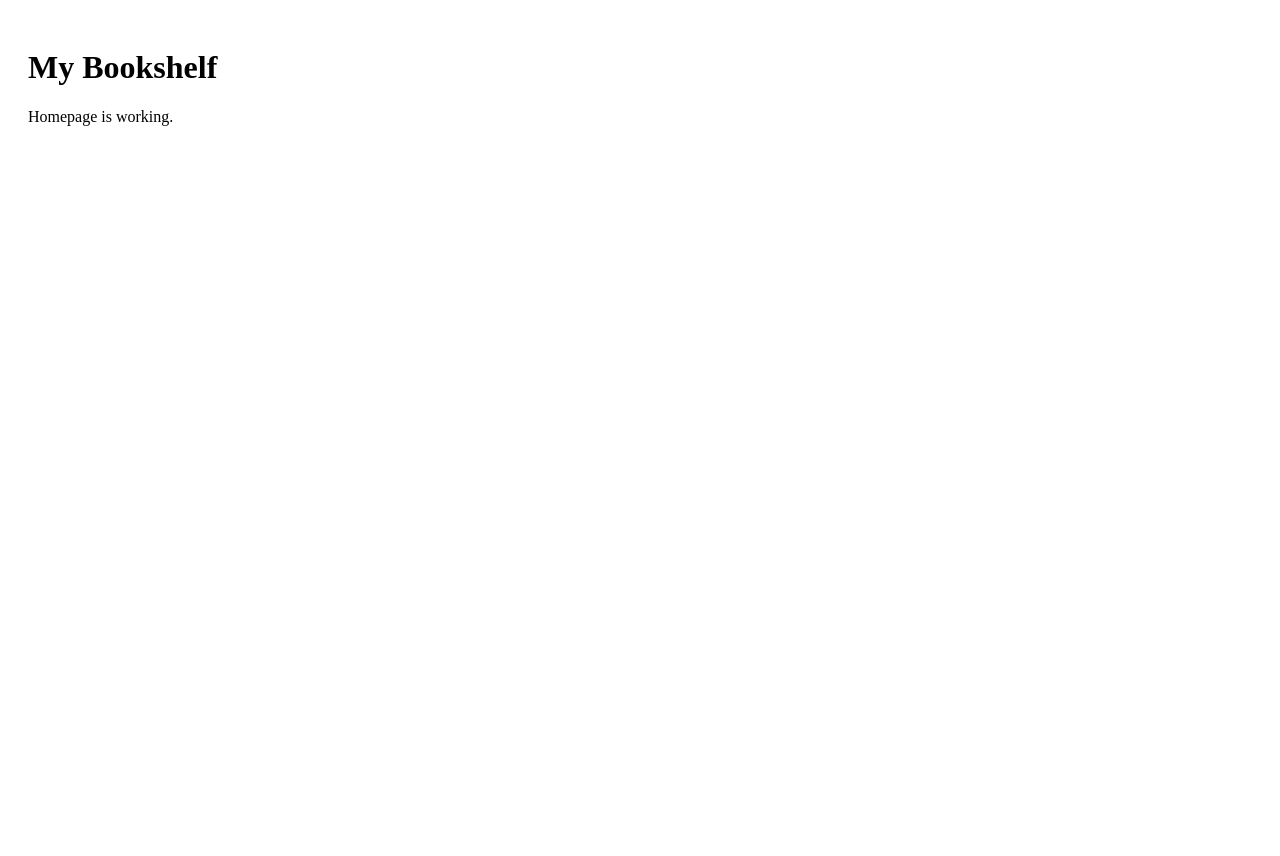
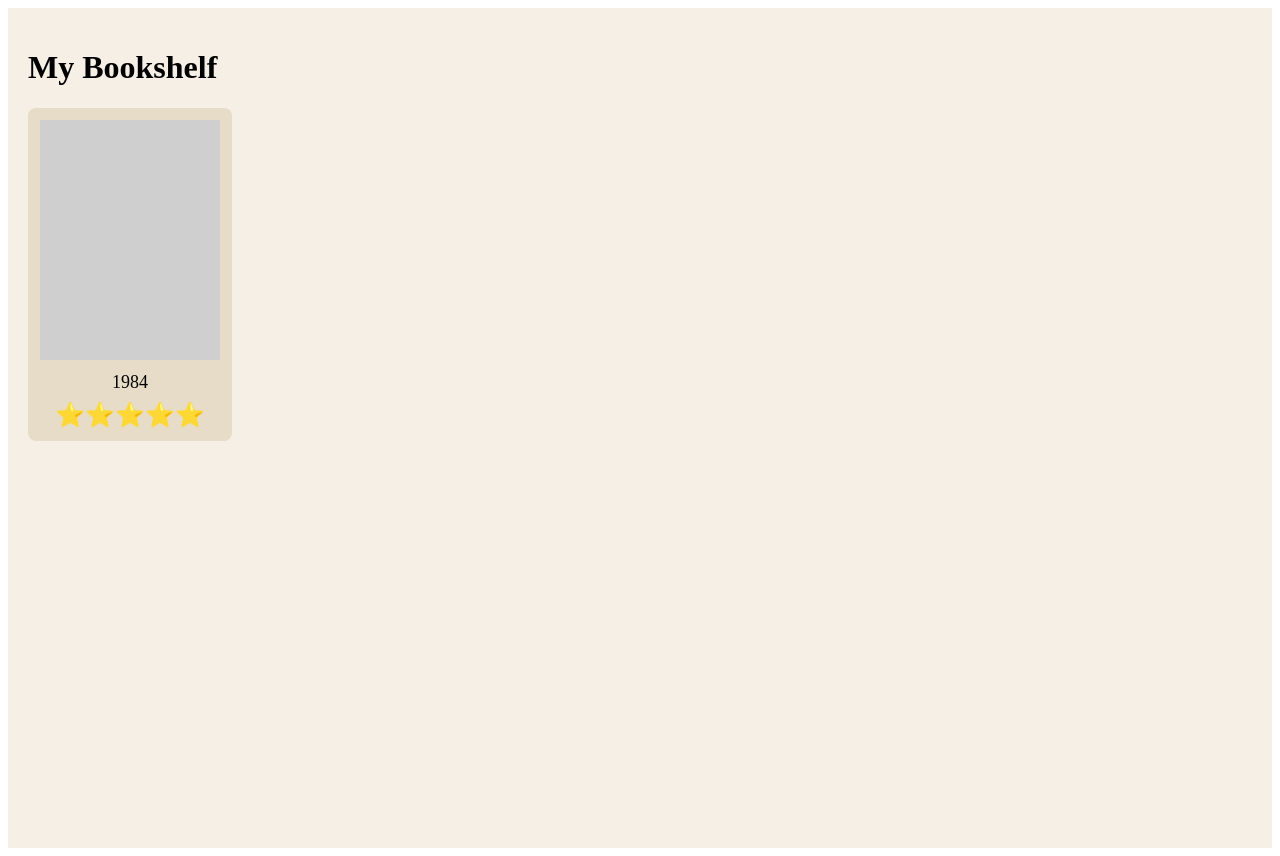
Before and after one commit to nickgirling256-hue/The-Book-case, a Next.js app: page / in a window 1280 px wide. Before the commit the page ends 800 px from the top, so only its background shows below. Built offline with nearby package versions, Linux system fonts and the light colour scheme.

Commit message:
Enhance Home component with background and book display
Updated the main component to include a background color and a book display section.

```diff
--- a/app/page.js
+++ b/app/page.js
@@ -1,8 +1,28 @@
 export default function Home() {
   return (
-    <main style={{ padding: 20, fontFamily: "serif" }}>
+    <main style={{ padding: 20, fontFamily: "serif", background: "#f5efe6", minHeight: "100vh" }}>
       <h1>My Bookshelf</h1>
-      <p>Homepage is working.</p>
+
+      <div
+        style={{
+          width: 180,
+          background: "#e7dcc8",
+          padding: 12,
+          textAlign: "center",
+          borderRadius: 8
+        }}
+      >
+        <div
+          style={{
+            width: "100%",
+            height: 240,
+            background: "#cfcfcf",
+            marginBottom: 12
+          }}
+        />
+        <p style={{ fontSize: 18, margin: "8px 0" }}>1984</p>
+        <p style={{ fontSize: 24, margin: 0 }}>⭐⭐⭐⭐⭐</p>
+      </div>
     </main>
   );
 }
```
